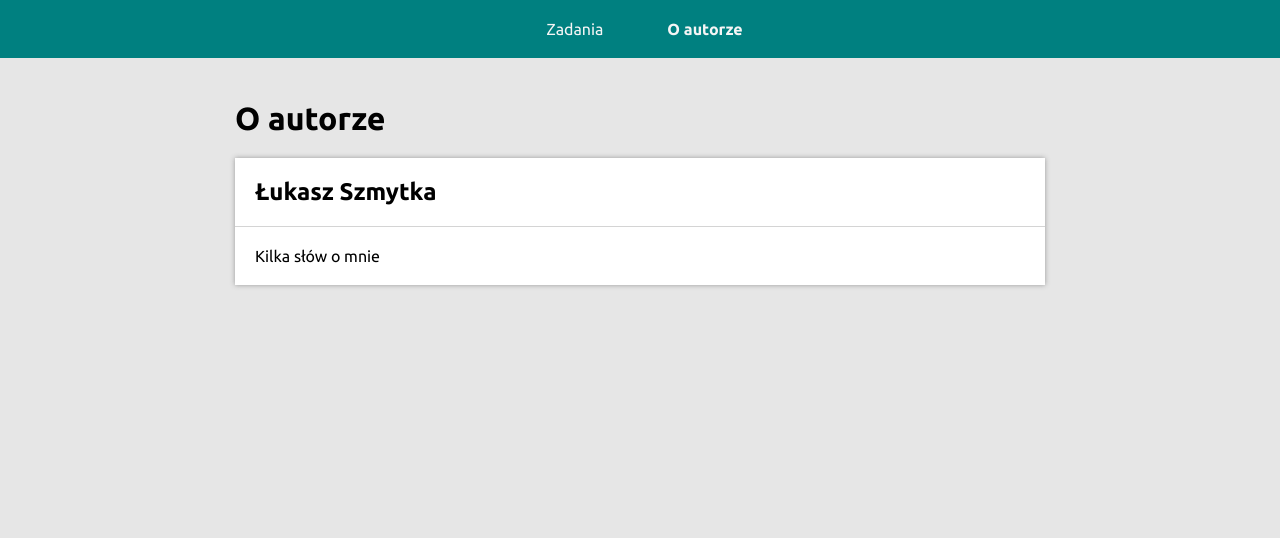
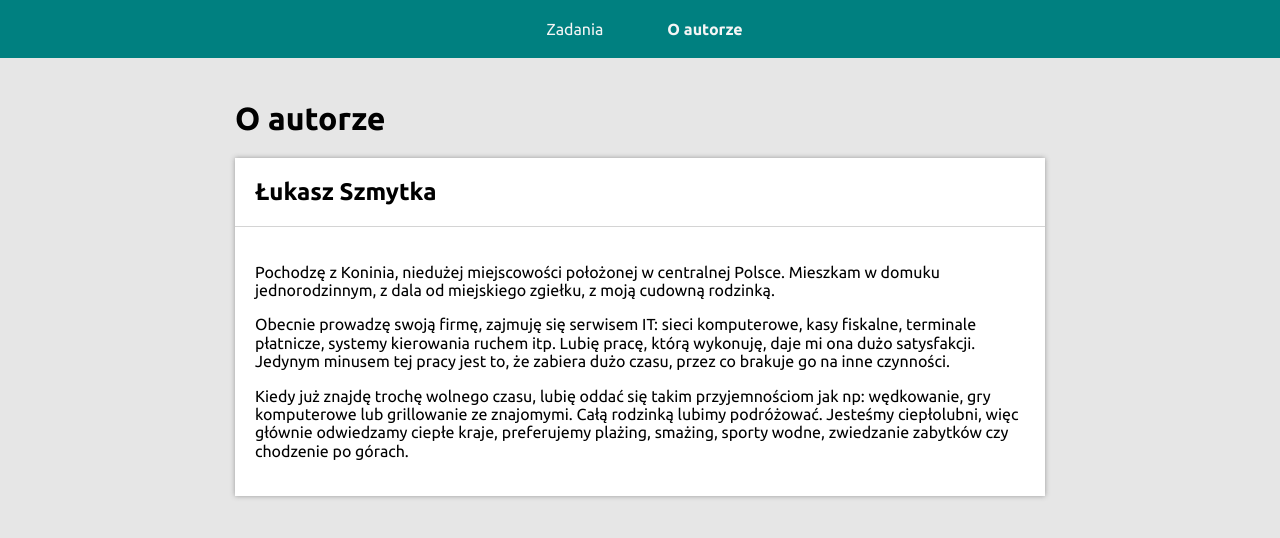
Before and after one commit to LukaszSzmytka/to-do-list-react, a React (Create React App) app: page /#/autor in a window 1280 px wide. Shown: the top 538 px of the page. Built offline with nearby package versions, Linux system fonts and the light colour scheme.

Commit message:
something about author

```diff
--- a/src/features/author/AuthorPage.js
+++ b/src/features/author/AuthorPage.js
@@ -5,7 +5,32 @@ import Section from "../../common/Section";
 const AuthorPage = () => (
   <Container>
     <Header title="O autorze" />
-    <Section title="Łukasz Szmytka" body={<>Kilka słów o mnie</>} />
+    <Section
+      title="Łukasz Szmytka"
+      body={
+        <>
+          <p>
+            Pochodzę z Koninia, niedużej miejscowości położonej w centralnej
+            Polsce. Mieszkam w domuku jednorodzinnym, z dala od miejskiego
+            zgiełku, z moją cudowną rodzinką.
+          </p>
+          <p>
+            Obecnie prowadzę swoją firmę, zajmuję się serwisem IT: sieci
+            komputerowe, kasy fiskalne, terminale płatnicze, systemy kierowania
+            ruchem itp. Lubię pracę, którą wykonuję, daje mi ona dużo
+            satysfakcji. Jedynym minusem tej pracy jest to, że zabiera dużo
+            czasu, przez co brakuje go na inne czynności.
+          </p>
+          <p>
+            Kiedy już znajdę trochę wolnego czasu, lubię oddać się takim
+            przyjemnościom jak np: wędkowanie, gry komputerowe lub grillowanie
+            ze znajomymi. Całą rodzinką lubimy podróżować. Jesteśmy ciepłolubni,
+            więc głównie odwiedzamy ciepłe kraje, preferujemy plażing, smażing,
+            sporty wodne, zwiedzanie zabytków czy chodzenie po górach.
+          </p>
+        </>
+      }
+    />
   </Container>
 );
 
```
